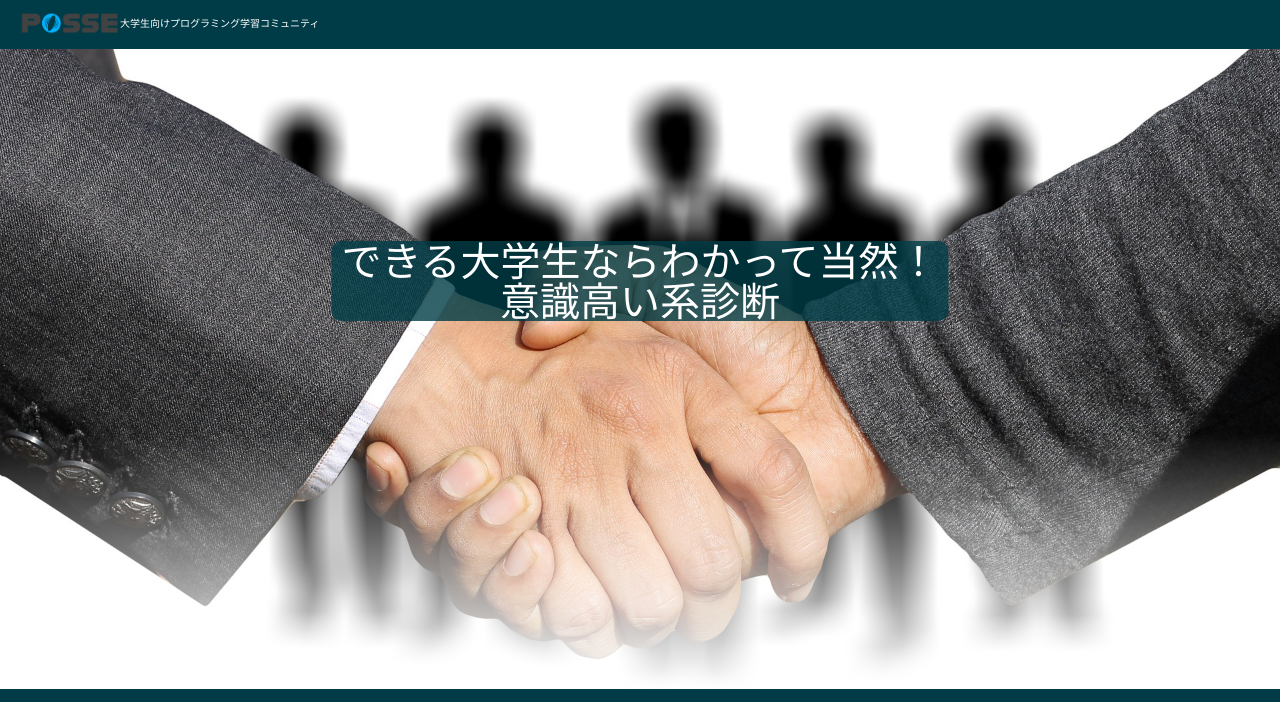
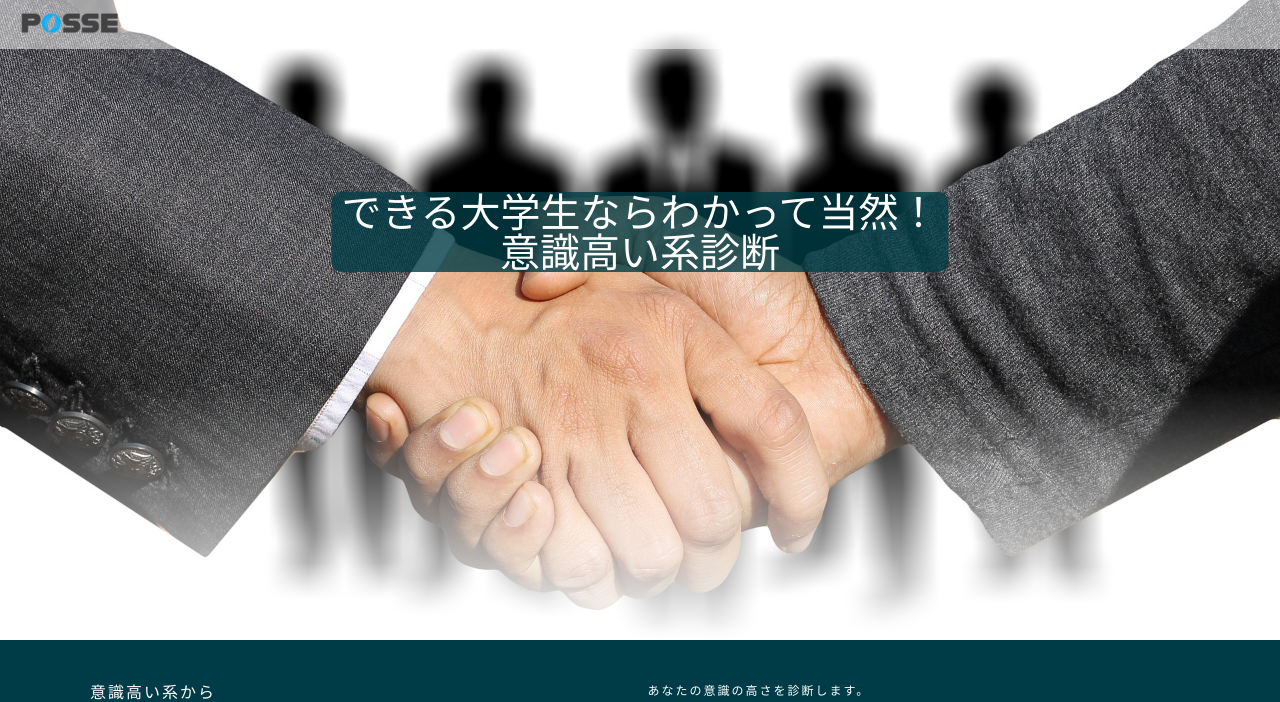
Before and after one commit to posse-ap/posse1-hackathon-202202-team2H, a PHP site: page / in a window 1280 px wide. Shown: the top 702 px of the page. Run offline with PHP 8.4, Linux system fonts and the light colour scheme; data comes from the database, SQL or seed files in the repository; some libraries are stand-ins or nearby versions.

Commit message:
ヘッダー固定

```diff
--- a/www/html/css/style.css
+++ b/www/html/css/style.css
@@ -73,13 +73,19 @@ li {
 /* end of modal  */
 
 /* header */
+header{
+	position: fixed;
+	width: 100%;
+	/* background-color: var(--main-toppage-color); */
+	background: rgba(255,255,255,.5);
+	z-index: 10000;
+}
 .header_container {
 	padding: 10px 20px;
 	display: flex;
 	align-items: center;
 	/* outline: var(--main-outline); */
 	padding-top: 8px;
-	background-color: var(--main-toppage-color);
 }
 .header_container img {
 	width: 100px;
```
